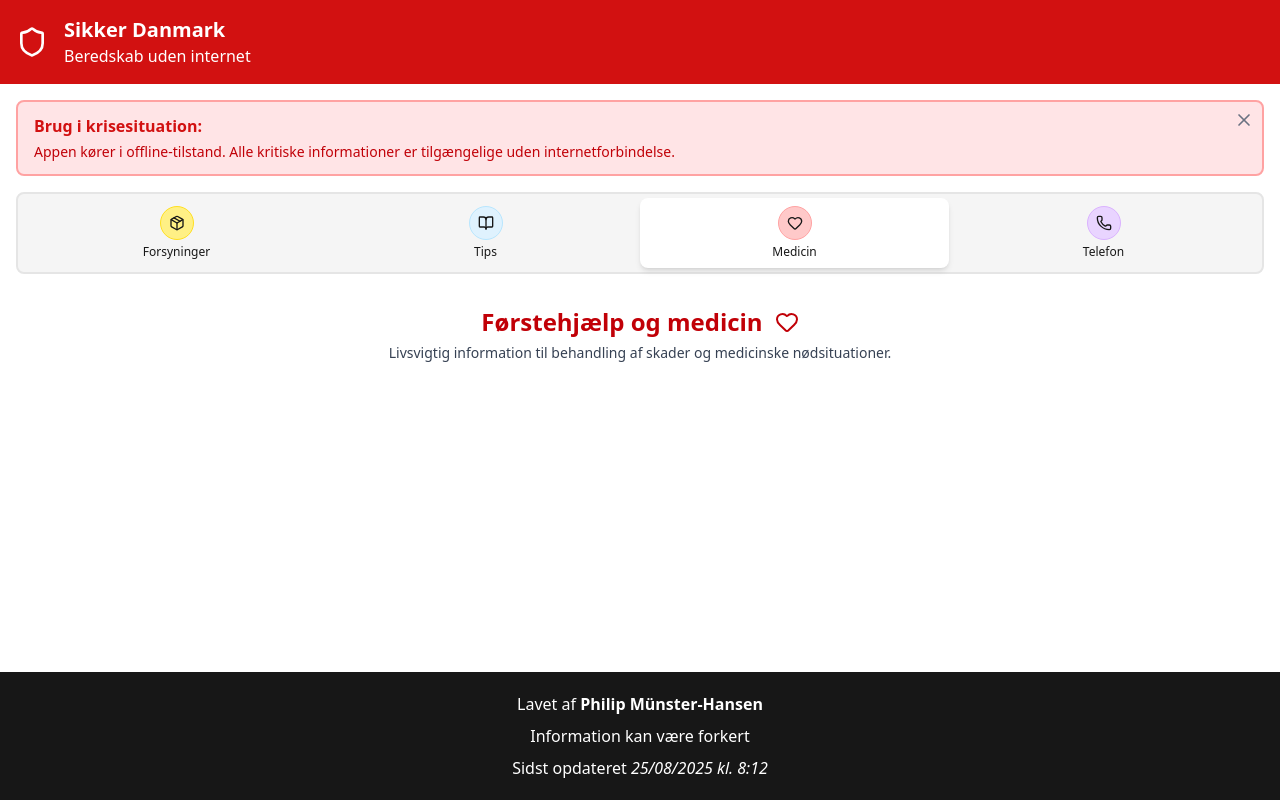
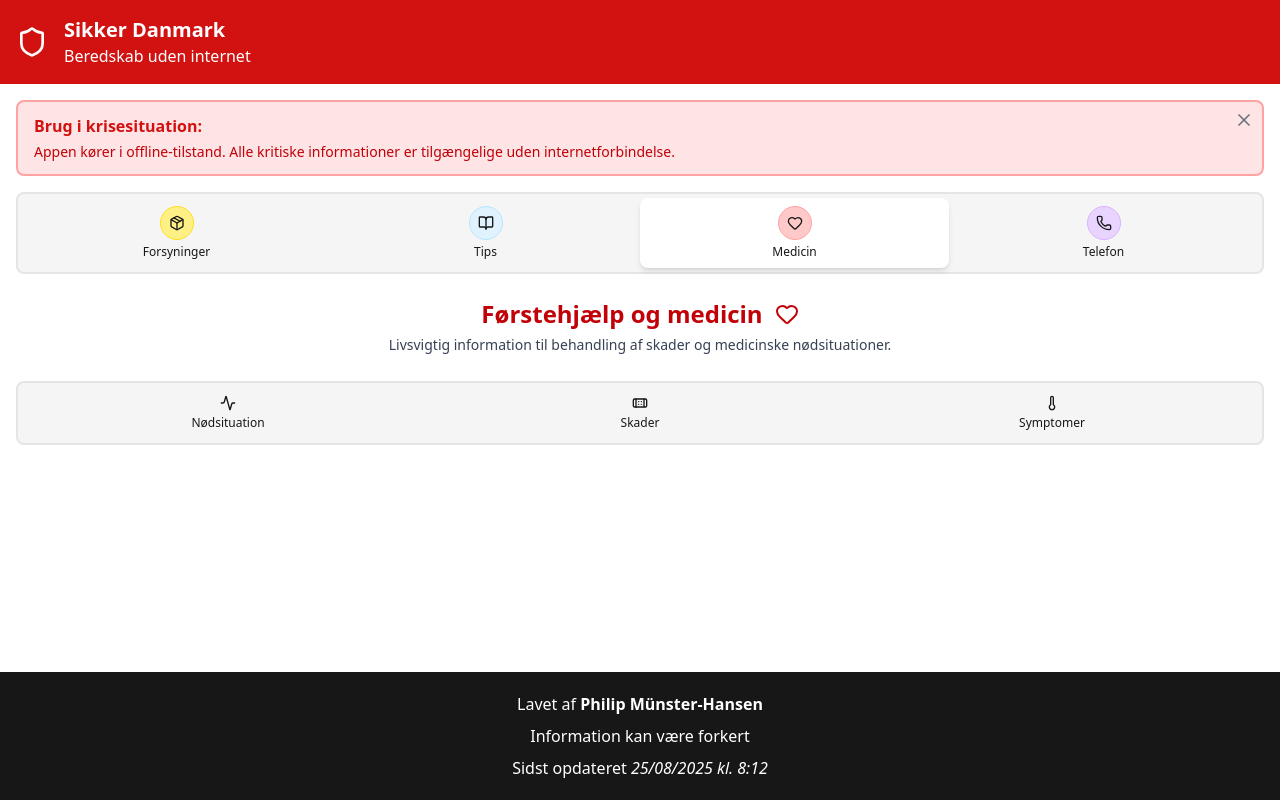
Before and after one commit to philipmunster/sikker-danmark, a Next.js app: page /medicin in a window 1280 px wide. Built offline with nearby package versions, Linux system fonts and the light colour scheme.

Commit message:
add medicine navigation

```diff
--- a/src/app/components/Headline.tsx
+++ b/src/app/components/Headline.tsx
@@ -18,7 +18,7 @@ export default function Headline({color = 'blue', Icon, title, children}: Headli
     }
 
     return (
-        <div className='text-center py-4 px-2'>
+        <div className='text-center py-2 px-2'>
             <div className='flex items-center justify-center gap-3 mb-1'>
                 <h1 className={clsx(textColor[color], 'text-2xl', 'font-bold')}>{title}</h1>
                 <Icon className={textColor[color]} />
--- a/src/app/components/NavItem.tsx
+++ b/src/app/components/NavItem.tsx
@@ -6,11 +6,12 @@ type NavItemProps = {
     href: string
     isActive: boolean
     Icon: LucideIcon
-    color: string
+    color?: string
+    simpleVariant?: boolean
     children: React.ReactNode
 }
 
-export default function NavItem({ href, isActive, Icon, color, children }: NavItemProps) {
+export default function NavItem({ href, isActive, Icon, color = '', simpleVariant = false, children }: NavItemProps) {
 
     const wrapperClassNames = clsx({
         'flex flex-col items-center gap-1 cursor-pointer w-1/4 py-2 rounded-lg hover:bg-white hover:shadow-md  hover:rounded-lg': true,
@@ -27,7 +28,7 @@ export default function NavItem({ href, isActive, Icon, color, children }: NavIt
 
     return (
         <Link href={href} className={wrapperClassNames}>
-            <div className={iconBgClassNames}><Icon className='h-4 w-4'/></div>
+            <div className={simpleVariant ? '' : iconBgClassNames}><Icon className='h-4 w-4'/></div>
             <li>{children}</li>
         </Link>
     )
--- /dev/null
+++ b/src/app/medicin/layout.tsx
@@ -0,0 +1,14 @@
+import Headline from '@/app/components/Headline'
+import { Heart } from 'lucide-react'
+
+export default function MedicinLayout({ children }: {children: React.ReactNode}) {
+    return (
+        <>
+        <section className='mx-4'>
+            <Headline color='red' Icon={Heart} title='Førstehjælp og medicin'>Livsvigtig information til behandling af skader og medicinske nødsituationer.</Headline>
+        </section>
+
+        {children}
+        </>
+    )
+}
--- a/src/app/medicin/page.tsx
+++ b/src/app/medicin/page.tsx
@@ -1,11 +1,32 @@
-import Headline from '@/app/components/Headline'
-import { Heart } from 'lucide-react'
+"use client"
 
-export default async function MedicinPage() {
+import { Heart, Activity, Bandage, Thermometer } from 'lucide-react'
+import Link from 'next/link'
+import { usePathname } from 'next/navigation'
+import NavItem from '@/app/components/NavItem'
+
+export default function MedicinPage() {
+    const pathname = usePathname()
 
     return (
-        <section className='mx-4'>
-            <Headline color='red' Icon={Heart} title='Førstehjælp og medicin'>Livsvigtig information til behandling af skader og medicinske nødsituationer.</Headline>
+        <section>
+            <nav>
+                <ul className="
+                flex justify-around items-center p-1
+                bg-neutral-100 m-4 rounded-lg border-2 border-neutral-200
+                text-xs
+                ">
+                    <NavItem href='/medicin/emergency' isActive={pathname === '/medicin/emergency'} Icon={Activity} simpleVariant={true}>
+                        Nødsituation
+                    </NavItem>
+                    <NavItem href='/medicin/injuries' isActive={pathname === '/medicin/injuries'} Icon={Bandage} simpleVariant={true}>
+                        Skader
+                    </NavItem>
+                    <NavItem href='/medicin/symptoms' isActive={pathname === '/medicin/symptoms'} Icon={Thermometer} simpleVariant={true}>
+                        Symptomer
+                    </NavItem>
+                </ul>
+            </nav>
         </section>
     )
 }
--- a/src/app/phone/page.tsx
+++ b/src/app/phone/page.tsx
@@ -1,7 +1,7 @@
 import Headline from '@/app/components/Headline'
 import { Phone } from 'lucide-react'
 
-export default async function PhonePage() {
+export default function PhonePage() {
 
     return (
         <section className='mx-4'>
```
